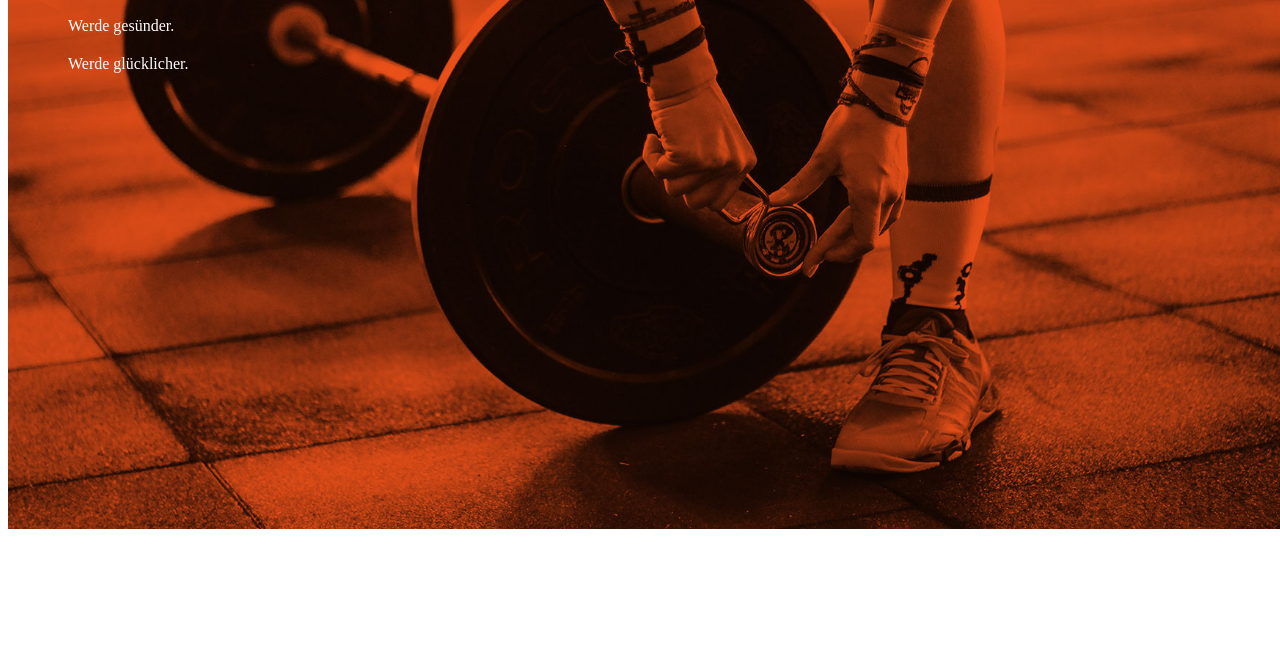
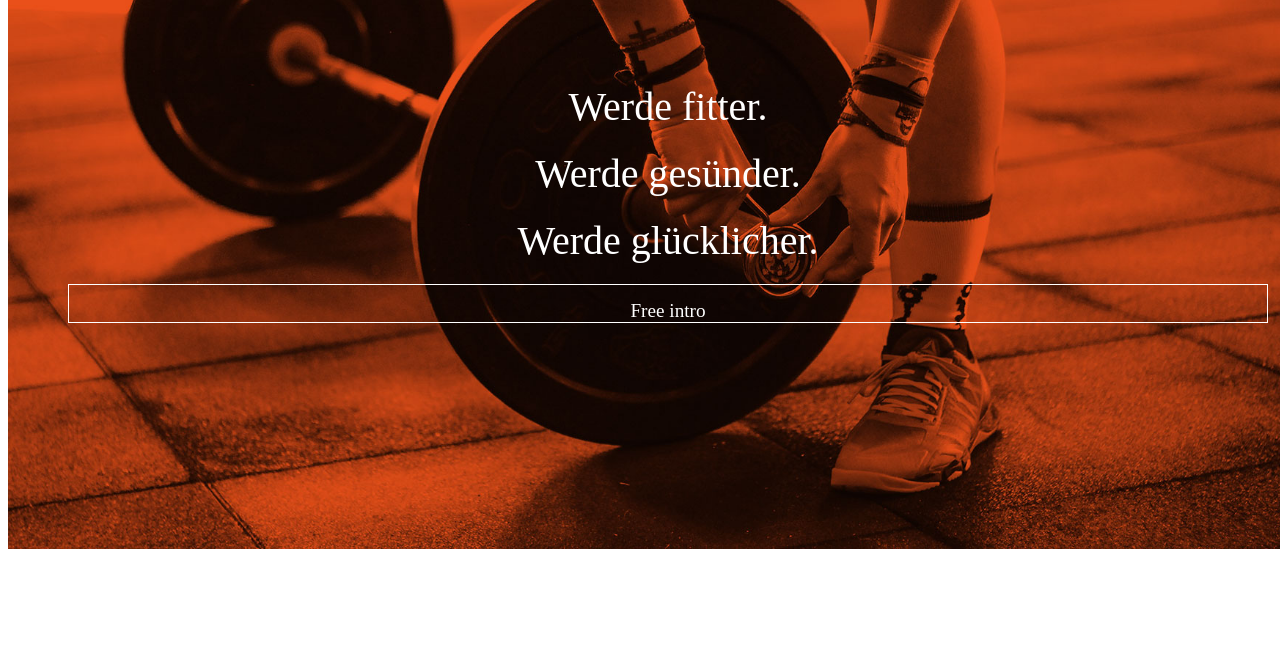
Before and after one commit to tothgergogithub/TG_zundstoff, a plain HTML site: page index.html in a window 1280 px wide. Shown: the part 149-800 px from the top of the page. Drawn offline with Linux system fonts and the light colour scheme.

Commit message:
fejlcec 11 21

```diff
--- a/index.html
+++ b/index.html
@@ -26,10 +26,12 @@
     </div>
 </header>
 <div id="fejlec_kep">
-    <ul>
-    <li class="lista">Werde fitter.  </li>
-    <li class="lista">Werde gesünder. </li>
-    <li class="lista">Werde glücklicher. </li>
+    <ul class="lista">
+        <li >Werde fitter.</li>
+        <li >Werde gesünder. </li>
+        <li >Werde glücklicher. </li>
+        <li id="intro_2">Free intro</li>
+
     </ul>
 </div>
 
--- a/zundstoff.css
+++ b/zundstoff.css
@@ -52,10 +52,20 @@ li{
     background-size: cover;
     color: white;
     margin: auto;
-}
-ul{
-    list-style: none;
+    text-align: center;
+
 }
 .lista{
-    display: block;
+    list-style: none;
+    padding-top: 5%;
+    font-size: 40px;
+
+
 }
+#intro_2{
+    font-size: 1.2rem;
+    padding-top: 15px;
+
+    border: solid, 1px;
+
+}
```
